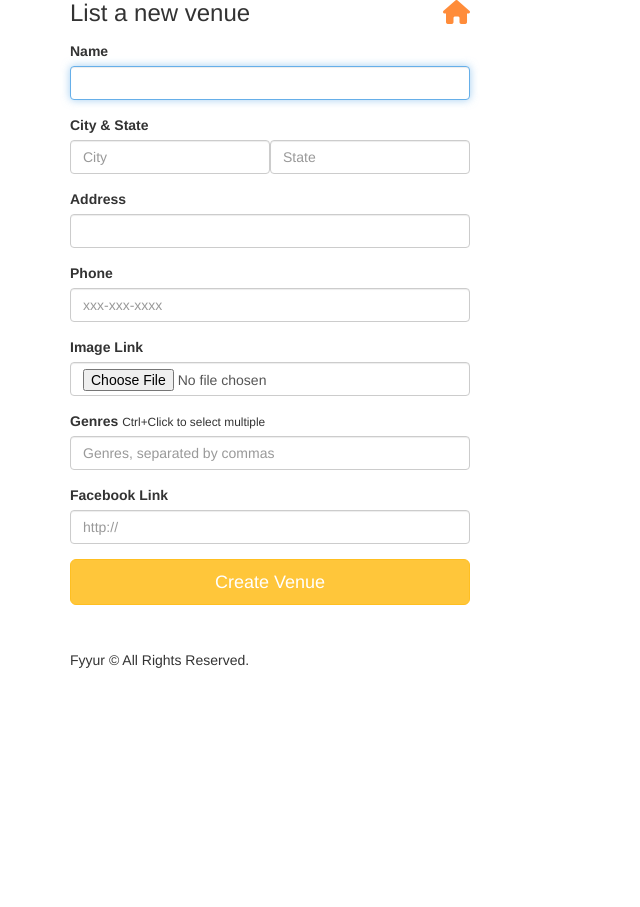
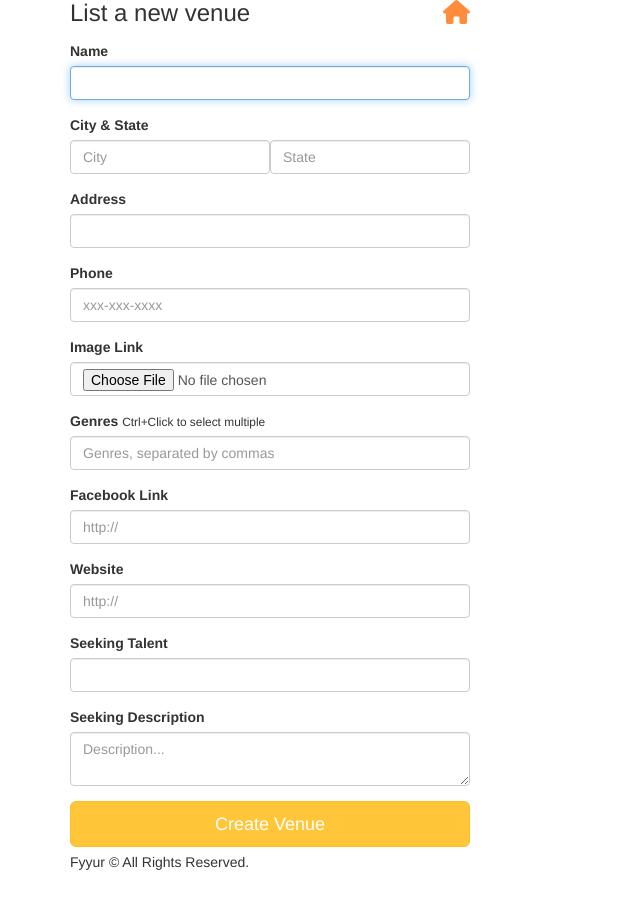
Before and after one commit to nevendyulgerov/udacity-full-stack-developer-fyyur-project, a Python web app: template templates/forms/new_venue.html in a window 1280 px wide. Shown: the part 95-1002 px from the top of the page, without its empty margins (0-640 px from the left). Before the commit the page ends 763 px from the top, so only its background shows below. Run offline with Jinja, Linux system fonts and the light colour scheme; the template is opened without the code that fills it, so the values that code supplies are empty, except form fields; tables that the repository leaves empty hold one stand-in row (values such as "Sample post"); form fields are guessed from the names that the template uses; some libraries are stand-ins or nearby versions.

Commit message:
Add missing venue fields to venue forms

```diff
--- a/templates/forms/new_venue.html
+++ b/templates/forms/new_venue.html
@@ -3,8 +3,9 @@
 {% block content %}
     <div class="form-wrapper">
         <form method="post" class="form">
-            <h3 class="form-heading">List a new venue <a href="{{ url_for('index') }}" title="Back to homepage"><i
-                    class="fa fa-home pull-right"></i></a></h3>
+            <h3 class="form-heading">
+                List a new venue <a href="{{ url_for('index') }}" title="Back to homepage"><i class="fa fa-home pull-right"></i></a>
+            </h3>
             <div class="form-group">
                 <label for="name">Name</label>
                 {{ form.name(class_ = 'form-control', autofocus = true) }}
@@ -13,33 +14,45 @@
                 <label>City & State</label>
                 <div class="form-inline">
                     <div class="form-group">
-                        {{ form.city(class_ = 'form-control', placeholder='City', autofocus = true) }}
+                        {{ form.city(class_ = 'form-control', placeholder='City') }}
                     </div>
                     <div class="form-group">
-                        {{ form.state(class_ = 'form-control', placeholder='State', autofocus = true) }}
+                        {{ form.state(class_ = 'form-control', placeholder='State') }}
                     </div>
                 </div>
             </div>
             <div class="form-group">
                 <label for="address">Address</label>
-                {{ form.address(class_ = 'form-control', autofocus = true) }}
+                {{ form.address(class_ = 'form-control') }}
             </div>
             <div class="form-group">
                 <label for="phone">Phone</label>
-                {{ form.phone(class_ = 'form-control', placeholder='xxx-xxx-xxxx', autofocus = true) }}
+                {{ form.phone(class_ = 'form-control', placeholder='xxx-xxx-xxxx') }}
             </div>
             <div class="form-group">
-                <label for="phone">Image Link</label>
-                {{ form.image_link(class_ = 'form-control', placeholder='http://', autofocus = true) }}
+                <label for="image_link">Image Link</label>
+                {{ form.image_link(class_ = 'form-control', placeholder='http://') }}
             </div>
             <div class="form-group">
                 <label for="genres">Genres</label>
                 <small>Ctrl+Click to select multiple</small>
-                {{ form.genres(class_ = 'form-control', placeholder='Genres, separated by commas', id=form.state, autofocus = true) }}
+                {{ form.genres(class_ = 'form-control', placeholder='Genres, separated by commas') }}
             </div>
             <div class="form-group">
-                <label for="genres">Facebook Link</label>
-                {{ form.facebook_link(class_ = 'form-control', placeholder='http://', id=form.state, autofocus = true) }}
+                <label for="facebook_link">Facebook Link</label>
+                {{ form.facebook_link(class_ = 'form-control', placeholder='http://') }}
+            </div>
+            <div class="form-group">
+                <label for="website">Website</label>
+                {{ form.website(class_ = 'form-control', placeholder='http://') }}
+            </div>
+            <div class="form-group">
+                <label for="seeking_talent">Seeking Talent</label>
+                {{ form.seeking_talent(class_ = 'form-control') }}
+            </div>
+            <div class="form-group">
+                <label for="seeking_description">Seeking Description</label>
+                {{ form.seeking_description(class_ = 'form-control', placeholder='Description...') }}
             </div>
             <input type="submit" value="Create Venue" class="btn btn-primary btn-lg btn-block">
         </form>
```
Also changed, not shown: templates/forms/edit_venue.html (+24 -12 lines).
